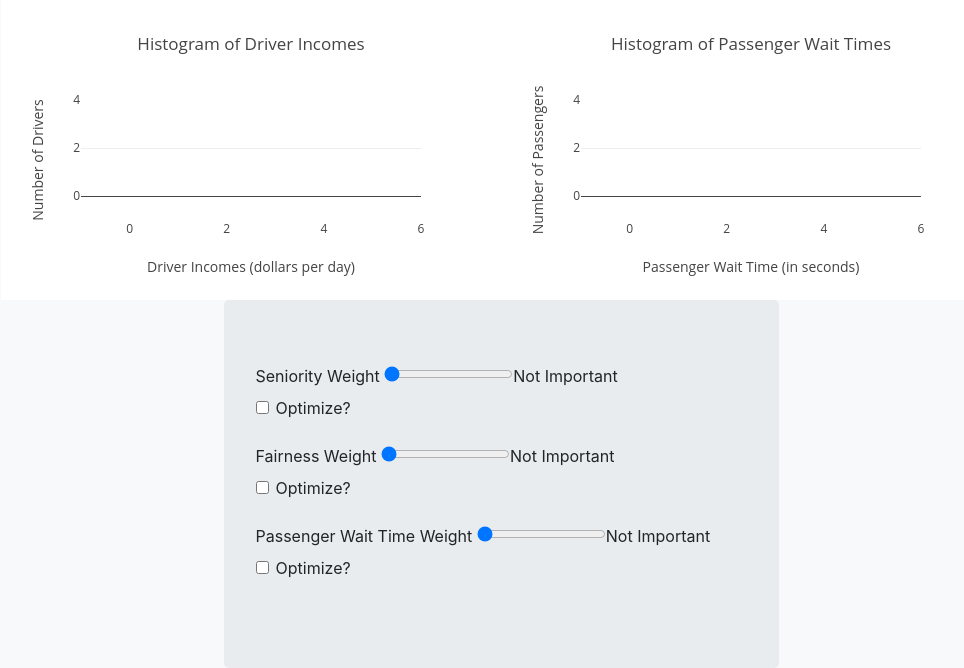
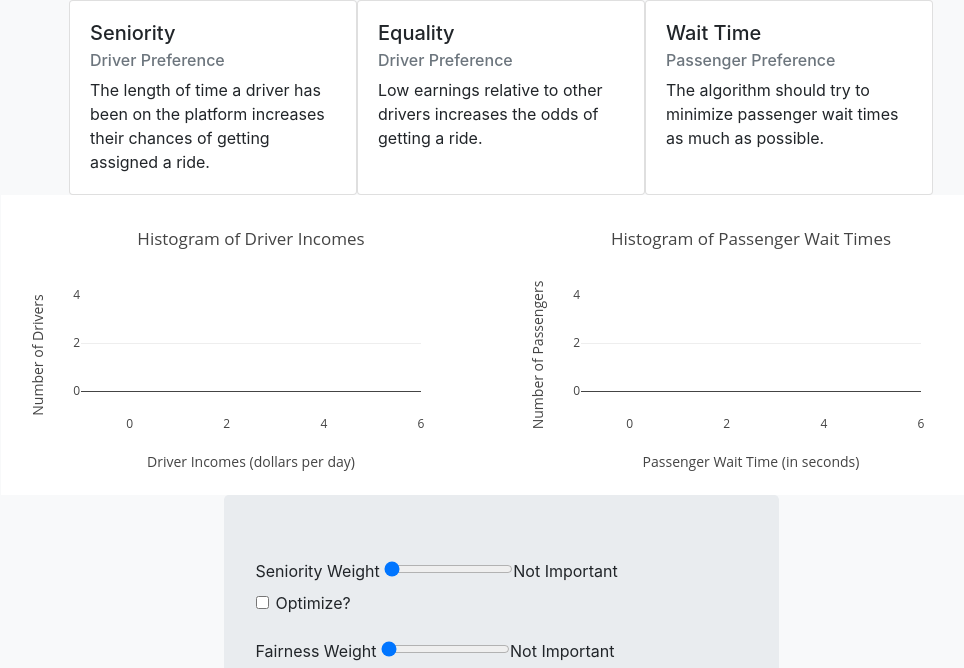
Before and after one commit to gdl2/ENT371, a Flask app: template templates/index.html in a window 1280 px wide. Shown: the top 668 px of the page, without its empty margins (139-1103 px from the left). Run offline with Flask 2, Linux system fonts and the light colour scheme; the template is opened without the code that fills it, so the values that code supplies are empty; some libraries are stand-ins or nearby versions.

Commit message:
Added definitions

```diff
--- a/main.py
+++ b/main.py
@@ -120,4 +120,4 @@ def update_graphs():
     return calculations
 
 #Comment out before updating PythonAnywhere
-app.run()
+#app.run()
--- a/templates/index.html
+++ b/templates/index.html
@@ -20,6 +20,31 @@
     </script>
   </head>
   <body class="bg-light">
+
+    <div class="row justify-content-center">
+      <div class="card" style="width: 18rem;">
+        <div class="card-body">
+          <h5 class="card-title">Seniority</h5>
+          <h6 class="card-subtitle mb-2 text-muted">Driver Preference</h6>
+          <p class="card-text">The length of time a driver has been on the platform increases their chances of getting assigned a ride.</p>
+        </div>
+      </div>
+      <div class="card" style="width: 18rem;">
+        <div class="card-body">
+          <h5 class="card-title">Equality</h5>
+          <h6 class="card-subtitle mb-2 text-muted">Driver Preference</h6>
+          <p class="card-text">Low earnings relative to other drivers increases the odds of getting a ride.</p>
+        </div>
+      </div>
+      <div class="card" style="width: 18rem;">
+        <div class="card-body">
+          <h5 class="card-title">Wait Time</h5>
+          <h6 class="card-subtitle mb-2 text-muted">Passenger Preference</h6>
+          <p class="card-text">The algorithm should try to minimize passenger wait times as much as possible.</p>
+        </div>
+      </div>
+    </div>
+
 
     <div class="row justify-content-center">
         <div id="DriverIncomesHistogram"></div> <div id="PassengerWaitTimesHistogram"></div>
```
